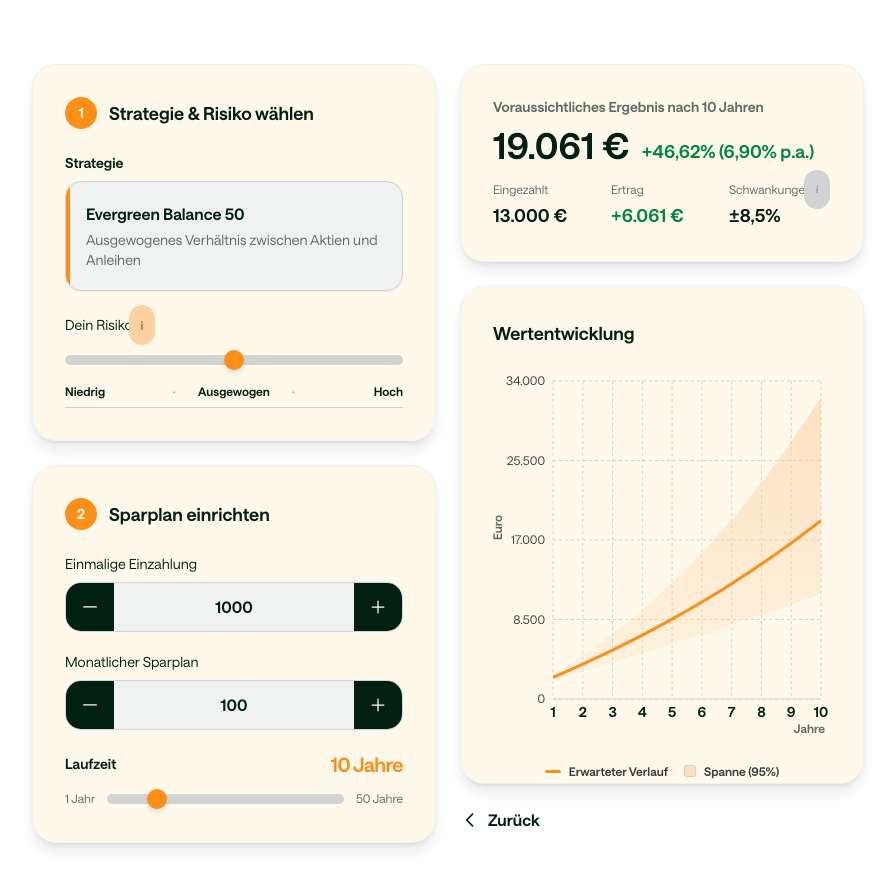
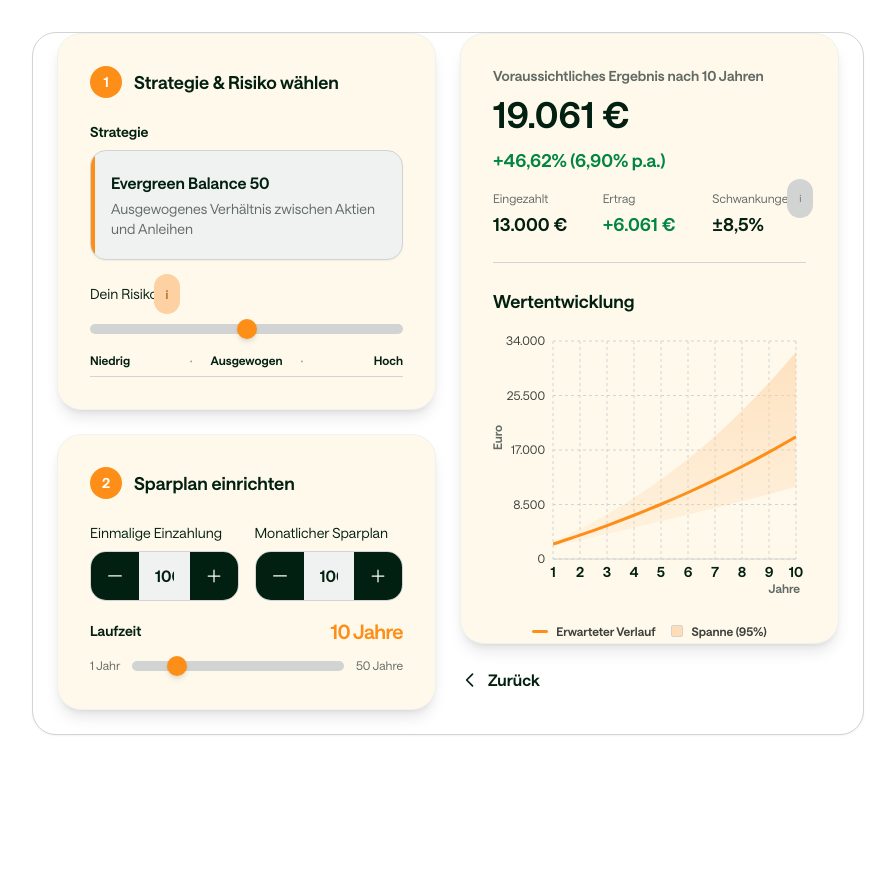
Before and after one commit to ivenkurz/kindersparplan, a Next.js app: page /SparplanRechner in a window 1280 px wide. Shown: the whole page, without its empty margins (192-1087 px from the left). After the commit the page ends 800 px from the top, so only its background shows below. Built offline with nearby package versions, Linux system fonts and the light colour scheme.

Commit message:
Desktop: 2 Spalten kompakt + Ergebnis+Chart Block

```diff
--- a/app/SparplanRechner/page.tsx
+++ b/app/SparplanRechner/page.tsx
@@ -133,7 +133,9 @@ export default function SparplanRechnerPage() {
           !isInvalid ? "pt-24 md:pt-8" : "pt-8"
         }`}
       >
-        <div className="flex flex-col md:flex-row gap-6 pt-8">
+        {/* Desktop: klarer, begrenzter Gesamt-Container (Mobile unverändert) */}
+        <div className="pt-8 md:pt-0 md:bg-ds-neutral-0 md:border md:border-ds-neutral-20 md:rounded-ds-lg md:shadow-sm md:p-6">
+          <div className="flex flex-col md:flex-row gap-6 pt-8 md:pt-0">
             <div className="flex-1 min-w-0 space-y-6">
               {/* Karte 1: Dein Risiko */}
               <div className="bg-ds-yellow-10 rounded-ds-lg shadow-lg p-6 sm:p-8 border border-ds-neutral-10">
@@ -235,6 +237,9 @@ export default function SparplanRechnerPage() {
                   {isInvalid && (
                     <ValidationAlert message="Einmalige Einzahlung und monatlicher Sparplan dürfen nicht negativ sein." />
                   )}
+
+                  {/* Desktop: Einmalig + monatlich nebeneinander, Mobile: untereinander */}
+                  <div className="grid grid-cols-1 md:grid-cols-2 gap-4">
                     <NumberInput
                       label="Einmalige Einzahlung"
                       value={einmalig}
@@ -253,6 +258,7 @@ export default function SparplanRechnerPage() {
                       step={25}
                       unit="€"
                     />
+                    <div className="md:col-span-2">
                       <SliderInput
                         label="Laufzeit"
                         value={laufzeit}
@@ -268,9 +274,11 @@ export default function SparplanRechnerPage() {
                     </div>
                   </div>
                 </div>
+              </div>
+            </div>
 
             <div className="flex-1 min-w-0 space-y-6">
-            {/* Desktop: Ergebnis-Karte (Mobile: sticky oben) */}
+              {/* Desktop: Ergebnis + Chart in einem gemeinsamen Block */}
               <div
                 className={`hidden md:block bg-ds-yellow-10 rounded-ds-lg shadow-lg p-6 sm:p-8 border border-ds-neutral-10 transition-opacity ${
                   isInvalid ? "opacity-50 pointer-events-none" : ""
@@ -281,6 +289,7 @@ export default function SparplanRechnerPage() {
                     Bitte gib gültige Werte (≥ 0 €) bei Einmalzahlung und monatlichem Sparplan ein.
                   </p>
                 ) : (
+                  <div className="space-y-6">
                     <ResultCards
                       gesamtEinzahlungen={gesamtEinzahlungen}
                       ertrag={ertrag}
@@ -290,12 +299,18 @@ export default function SparplanRechnerPage() {
                       twrPa={twrPa}
                       stufe={stufeName}
                     />
+                    <div className="h-px bg-ds-neutral-20" />
+                    <div>
+                      <h2 className="text-lg font-bold text-ds-neutral-100 mb-4">Wertentwicklung</h2>
+                      <ValueChart data={chartData} />
+                    </div>
+                  </div>
                 )}
               </div>
 
-            {/* Wertentwicklung – Chart zoombar (overflow-x auf Mobile) */}
+              {/* Mobile: Chart bleibt unverändert als eigene Karte */}
               <div
-              className={`bg-ds-yellow-10 rounded-ds-lg shadow-lg p-6 sm:p-8 border border-ds-neutral-10 transition-opacity ${
+                className={`md:hidden bg-ds-yellow-10 rounded-ds-lg shadow-lg p-6 sm:p-8 border border-ds-neutral-10 transition-opacity ${
                   isInvalid ? "opacity-50 pointer-events-none" : ""
                 }`}
               >
@@ -328,6 +343,7 @@ export default function SparplanRechnerPage() {
             </div>
           </div>
         </div>
+      </div>
     </main>
   );
 }
--- a/components/ValueChart.tsx
+++ b/components/ValueChart.tsx
@@ -99,7 +99,7 @@ export default function ValueChart({ data }: ValueChartProps) {
   });
 
   return (
-    <div className="w-full h-[260px] sm:h-[320px] md:h-[380px]">
+    <div className="w-full h-[260px] sm:h-[300px] md:h-[260px] lg:h-[280px]">
       <ResponsiveContainer width="100%" height="100%">
         <AreaChart
           data={chartData}
```
Lines whose indentation alone changed are shown as unchanged.
